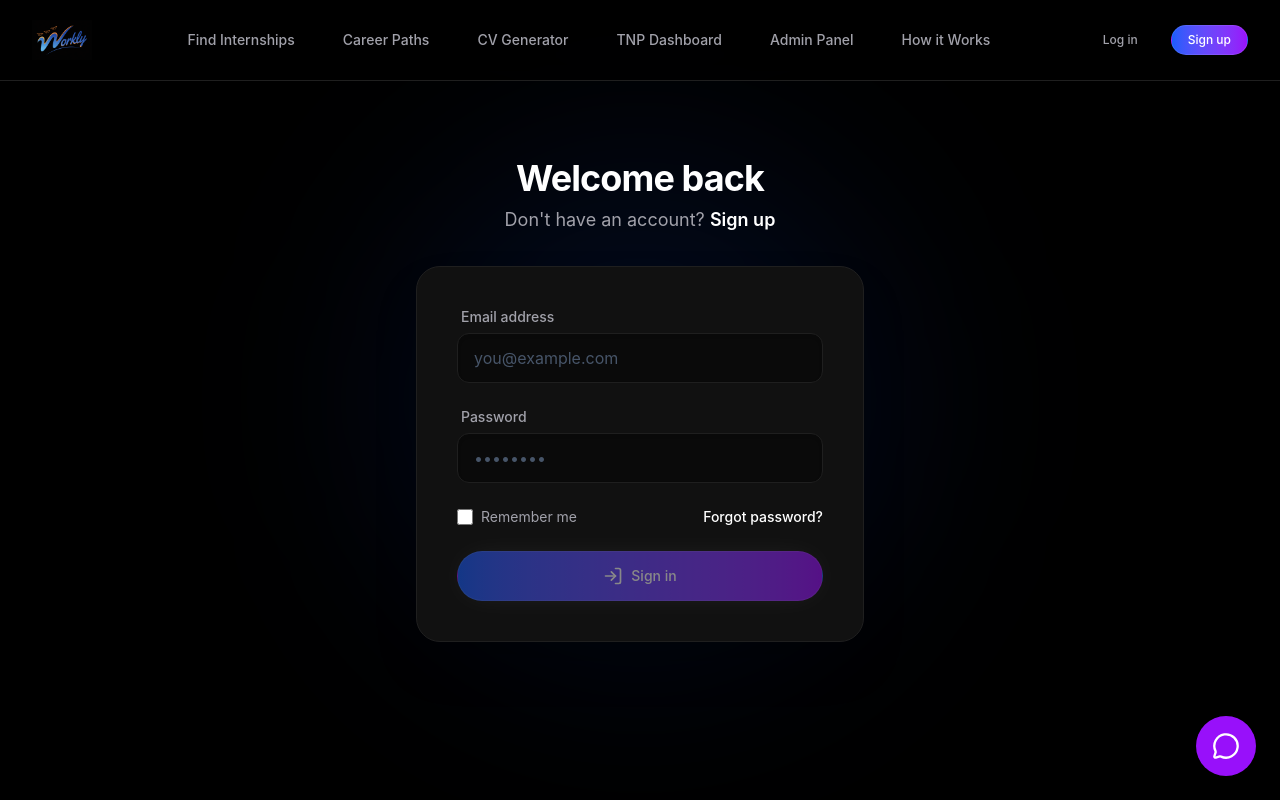
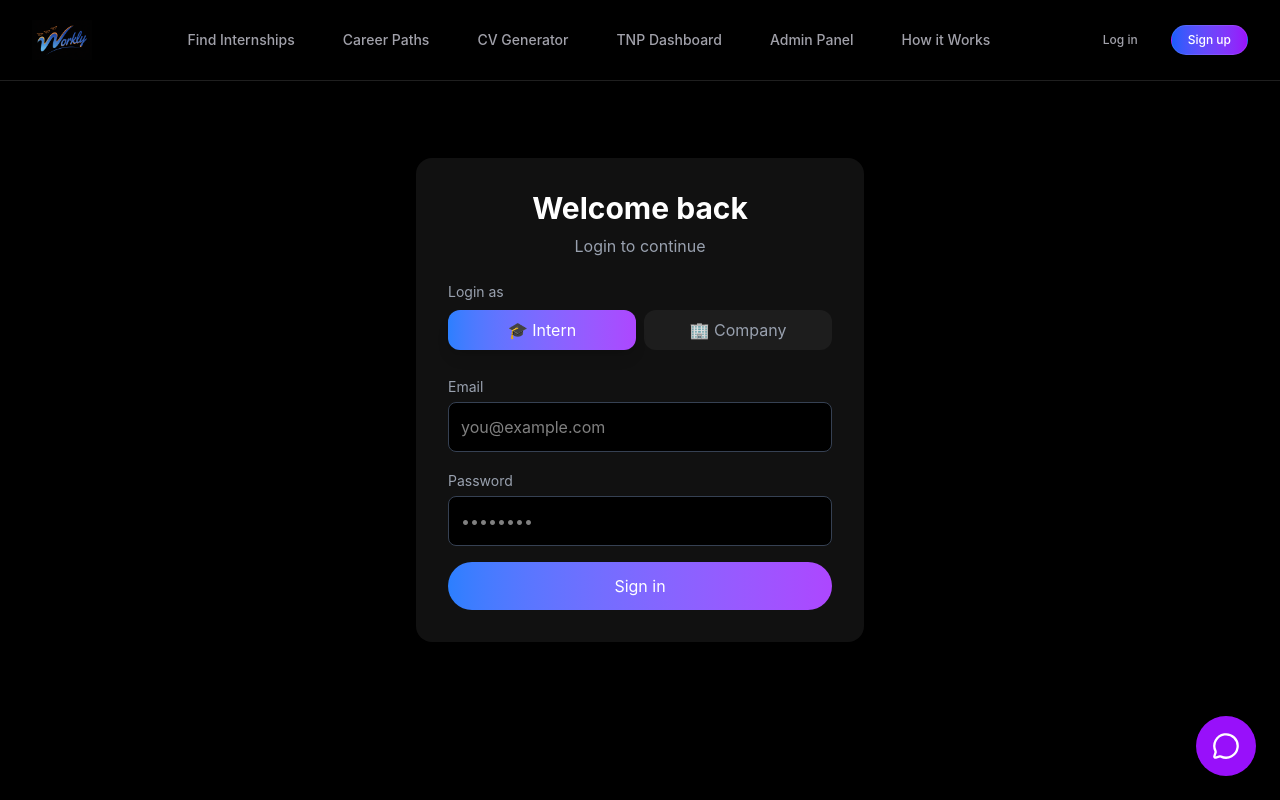
Before and after one commit to Kavita635/Workly-frontend, a React (Vite) app: page /login in a window 1280 px wide. Shown: the top 800 px of the page. Built offline with nearby package versions, Linux system fonts and the light colour scheme.

Commit message:
Login page update

```diff
--- a/src/pages/auth/Login.jsx
+++ b/src/pages/auth/Login.jsx
@@ -1,133 +1,113 @@
-import React, { useState } from 'react';
-import { Link, useNavigate } from 'react-router-dom';
-import { motion } from 'framer-motion';
-import { LogIn } from 'lucide-react';
-import { useAuth } from '../../context/AuthContext';
-import { useToast } from '../../context/ToastContext';
-import Input from '../../components/ui/Input';
-import Button from '../../components/ui/Button';
+import { useState } from "react";
+import { useNavigate } from "react-router-dom";
 
 export default function Login() {
-  const [email, setEmail] = useState('');
-  const [password, setPassword] = useState('');
-  const [error, setError] = useState('');
-  const [loading, setLoading] = useState(false);
-  const { login } = useAuth();
-  const { addToast } = useToast();
   const navigate = useNavigate();
 
-  const isEmailValid = /^[^\s@]+@[^\s@]+\.[^\s@]+$/.test(email);
-  const isFormValid = email.trim() && isEmailValid && password.length >= 1;
+  const [formData, setFormData] = useState({
+    email: "",
+    password: "",
+  });
 
-  const handleSubmit = async (e) => {
+  // NEW: Role state
+  const [role, setRole] = useState("student");
+
+  const handleChange = (e) => {
+    setFormData({
+      ...formData,
+      [e.target.name]: e.target.value,
+    });
+  };
+
+  const handleLogin = (e) => {
     e.preventDefault();
-    setError('');
-    setLoading(true);
 
-    try {
-      const user = await login(email, password);
-      addToast('Welcome back to Workly!', 'success');
+    // Save role
+    localStorage.setItem("role", role);
 
-      // Route based on role existence
-      if (!user.role) {
-         navigate('/select-role');
-      } else {
-         navigate(`/${user.role === 'company' ? 'company' : user.role === 'admin' ? 'admin' : 'student'}`);
-      }
-    } catch (err) {
-      setError(err.message || 'Failed to login');
-    } finally {
-      setLoading(false);
+    // Redirect based on role
+    if (role === "student") {
+      navigate("/student/dashboard");
+    } else {
+      navigate("/company/dashboard");
     }
   };
 
   return (
-    <div className="min-h-screen bg-black flex flex-col justify-center py-12 sm:px-6 lg:px-8 relative overflow-hidden">
-      <div className="absolute top-1/2 left-1/2 -translate-x-1/2 -translate-y-1/2 w-[40vw] h-[40vw] max-w-[600px] max-h-[600px] bg-blue-600/10 rounded-full blur-[100px] pointer-events-none" />
+    <div className="min-h-screen flex items-center justify-center bg-black text-white px-4">
+      <div className="bg-[#111111] p-8 rounded-2xl shadow-xl w-full max-w-md">
 
-      <motion.div
-        initial={{ opacity: 0, y: -20 }}
-        animate={{ opacity: 1, y: 0 }}
-        className="sm:mx-auto sm:w-full sm:max-w-md relative z-10 text-center"
-      >
-        <h2 className="text-4xl font-bold text-white tracking-tight mb-2">Welcome back</h2>
-        <p className="text-[#a1a1aa] text-lg">
-          Don't have an account?{' '}
-          <Link to="/signup" className="font-semibold text-white hover:text-blue-400 transition-colors">
-            Sign up
-          </Link>
+        <h2 className="text-3xl font-bold mb-2 text-center">Welcome back</h2>
+        <p className="text-gray-400 text-center mb-6">
+          Login to continue
         </p>
-      </motion.div>
 
-      <motion.div
-        initial={{ opacity: 0, y: 20 }}
-        animate={{ opacity: 1, y: 0 }}
-        transition={{ delay: 0.1 }}
-        className="mt-8 sm:mx-auto sm:w-full sm:max-w-md relative z-10"
-      >
-        <div className="bg-[#111111] py-10 px-4 shadow-2xl border border-[#1f1f1f] sm:rounded-3xl sm:px-10">
+        {/* ROLE SELECTOR */}
+        <div className="mb-6">
+          <p className="text-sm text-gray-400 mb-2">Login as</p>
 
-          <form className="space-y-6" onSubmit={handleSubmit}>
-            {error && (
-              <div className="bg-red-900/20 border border-red-900/50 rounded-xl p-4">
-                <p className="text-sm text-red-500">{error}</p>
-              </div>
-            )}
+          <div className="flex gap-2">
+            {/* INTERN BUTTON */}
+            <button
+              onClick={() => setRole("student")}
+              className={`flex-1 py-2 rounded-xl transition-all duration-300 ${role === "student"
+                ? "bg-gradient-to-r from-blue-500 to-purple-500 text-white shadow-lg"
+                : "bg-white/5 text-gray-400 hover:scale-105"
+                }`}
+            >
+              🎓 Intern
+            </button>
 
-            <Input
-              label="Email address"
+            {/* COMPANY BUTTON */}
+            <button
+              onClick={() => setRole("company")}
+              className={`flex-1 py-2 rounded-xl transition-all duration-300 ${role === "company"
+                ? "bg-gradient-to-r from-blue-500 to-purple-500 text-white shadow-lg"
+                : "bg-white/5 text-gray-400 hover:scale-105"
+                }`}
+            >
+              🏢 Company
+            </button>
+          </div>
+        </div>
+
+        {/* FORM */}
+        <form onSubmit={handleLogin} className="space-y-4">
+
+          <div>
+            <label className="text-sm text-gray-400">Email</label>
+            <input
               type="email"
-              autoComplete="email"
+              name="email"
+              placeholder="you@example.com"
+              value={formData.email}
+              onChange={handleChange}
+              className="w-full mt-1 p-3 rounded-lg bg-black border border-gray-700 focus:outline-none focus:border-purple-500"
               required
-              placeholder="you@example.com"
-              value={email}
-              onChange={(e) => setEmail(e.target.value)}
             />
+          </div>
 
-            <Input
-              label="Password"
+          <div>
+            <label className="text-sm text-gray-400">Password</label>
+            <input
               type="password"
-              autoComplete="current-password"
+              name="password"
+              placeholder="••••••••"
+              value={formData.password}
+              onChange={handleChange}
+              className="w-full mt-1 p-3 rounded-lg bg-black border border-gray-700 focus:outline-none focus:border-purple-500"
               required
-              placeholder="••••••••"
-              value={password}
-              onChange={(e) => setPassword(e.target.value)}
             />
+          </div>
 
-            <div className="flex items-center justify-between">
-              <div className="flex items-center">
-                <input
-                  id="remember-me"
-                  name="remember-me"
-                  type="checkbox"
-                  className="h-4 w-4 text-blue-600 focus:ring-blue-500 border-[#333333] bg-[#1a1a1a] rounded"
-                />
-                <label htmlFor="remember-me" className="ml-2 block text-sm text-[#a1a1aa]">
-                  Remember me
-                </label>
-              </div>
-
-              <div className="text-sm">
-                <a href="#" className="font-medium text-white hover:text-blue-400">
-                  Forgot password?
-                </a>
-              </div>
-            </div>
-
-            <div>
-              <Button type="submit" className="w-full py-3.5 text-base shadow-[0_0_30px_-10px_rgba(255,255,255,0.2)] disabled:opacity-50 disabled:cursor-not-allowed" disabled={loading || !isFormValid}>
-                {loading ? 'Signing in...' : (
-                  <>
-                    <LogIn className="w-5 h-5 mr-2" />
-                    Sign in
-                  </>
-                )}
-              </Button>
-            </div>
-          </form>
-
-        </div>
-      </motion.div>
+          <button
+            type="submit"
+            className="w-full py-3 rounded-full bg-gradient-to-r from-blue-500 to-purple-500 hover:scale-105 transition-all duration-300"
+          >
+            Sign in
+          </button>
+        </form>
+      </div>
     </div>
   );
 }
```
